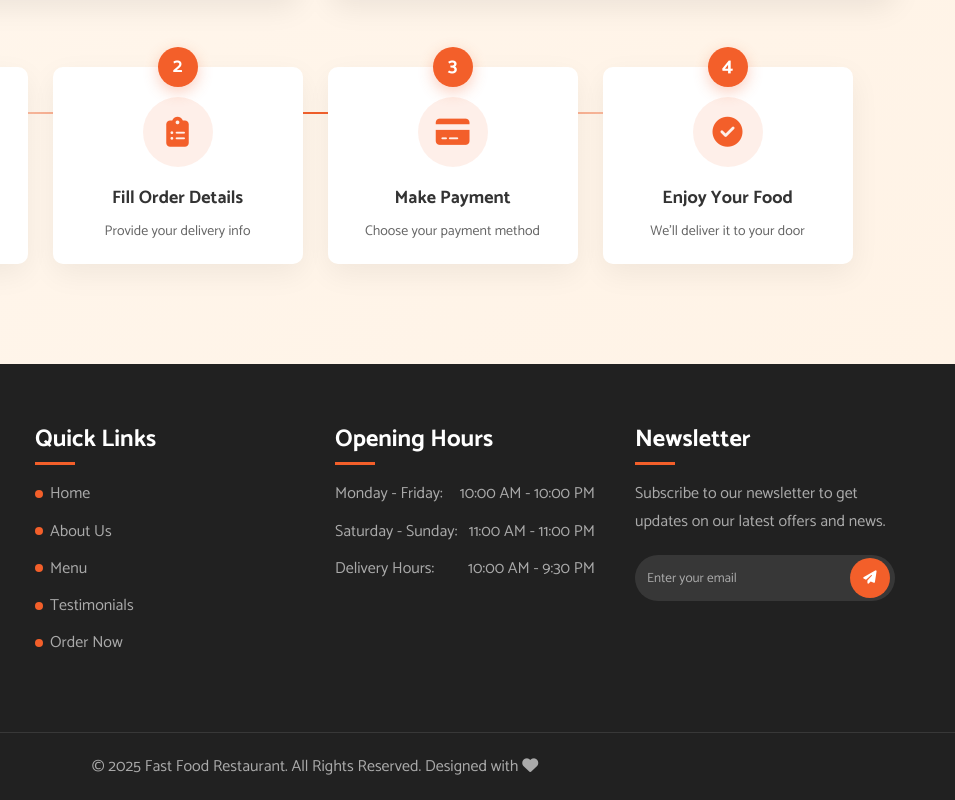
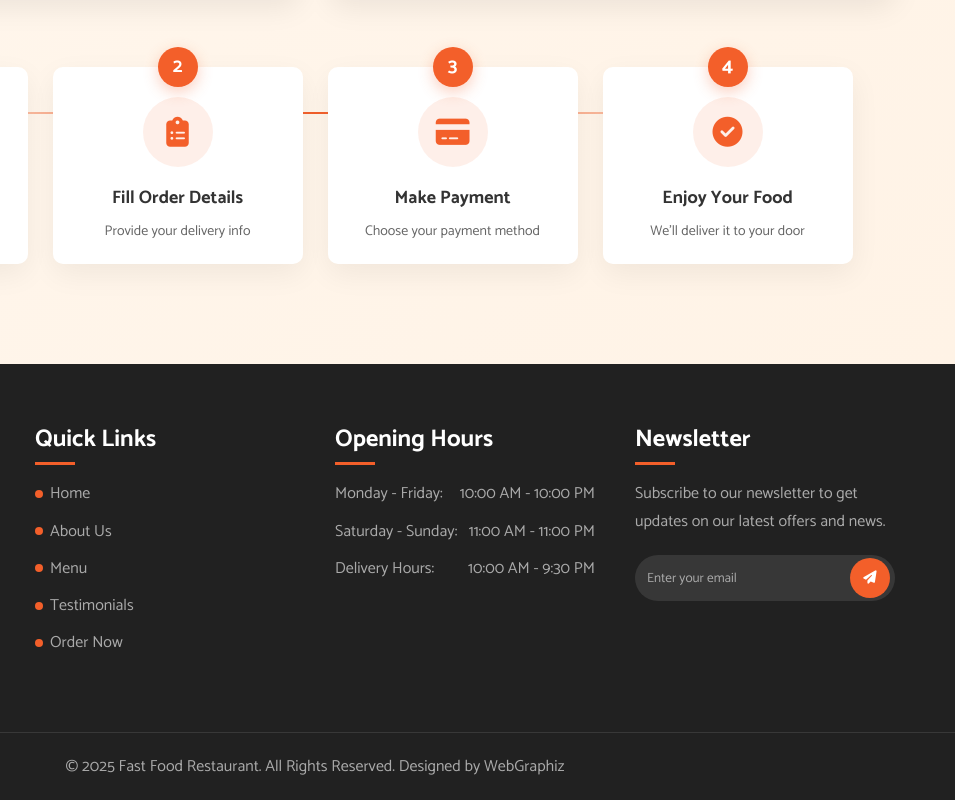
Before and after one commit to web-graphiz/fast-food-restaurant-HTML-CSS, a plain HTML site: page index.html in a window 1280 px wide. Shown: the part 5116-5916 px from the top of the page, 325-1280 px from the left. Drawn offline with Linux system fonts and the light colour scheme.

Commit message:
Minor update

```diff
--- a/index.html
+++ b/index.html
@@ -1386,8 +1386,8 @@
         <div class="container">
           <!-- Copyright text with heart icon -->
           <p>
-            &copy; 2025 Fast Food Restaurant. All Rights Reserved. Designed with
-            <i class="fas fa-heart"></i>
+            &copy; 2025 Fast Food Restaurant. All Rights Reserved. Designed by
+            WebGraphiz
           </p>
         </div>
       </div>
```
